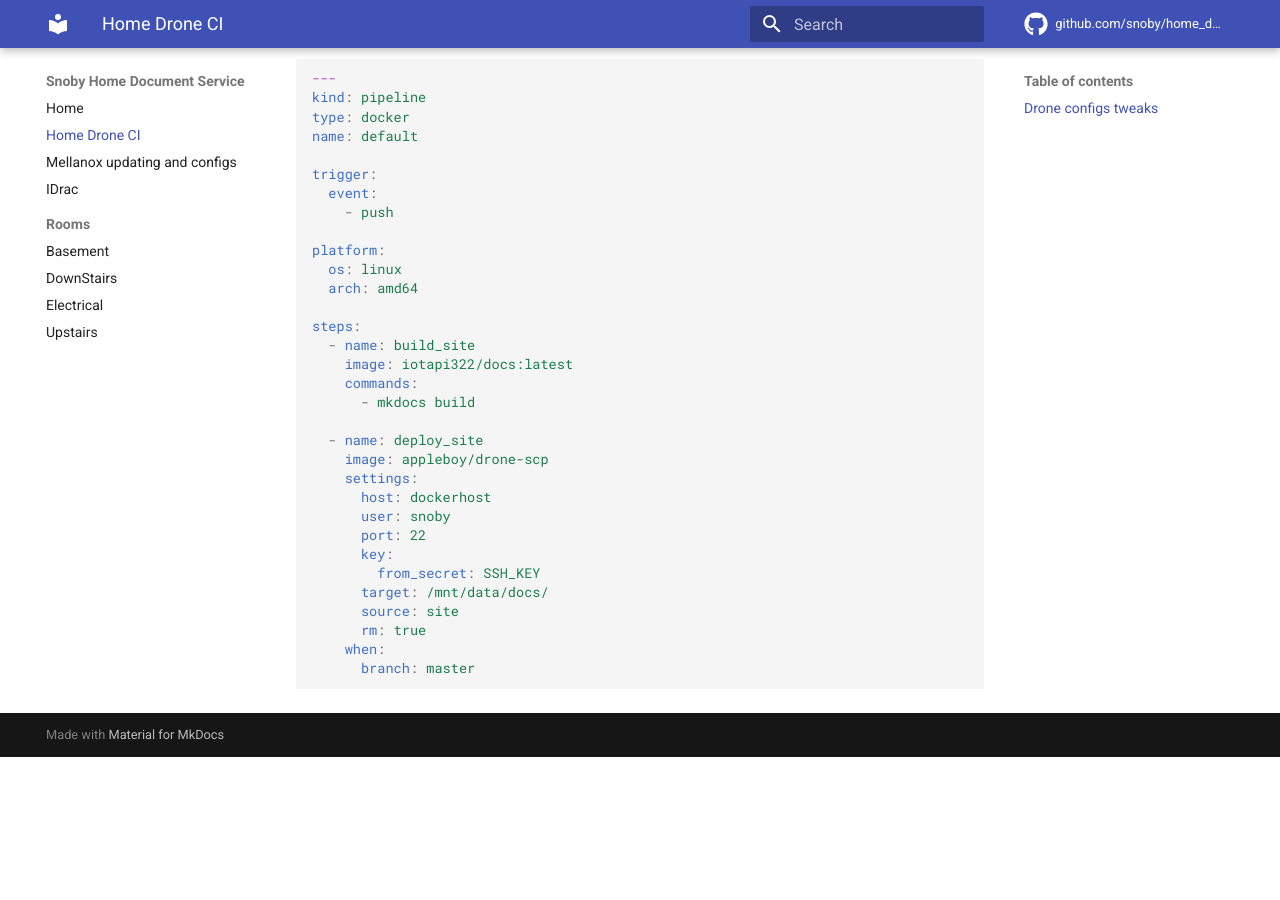
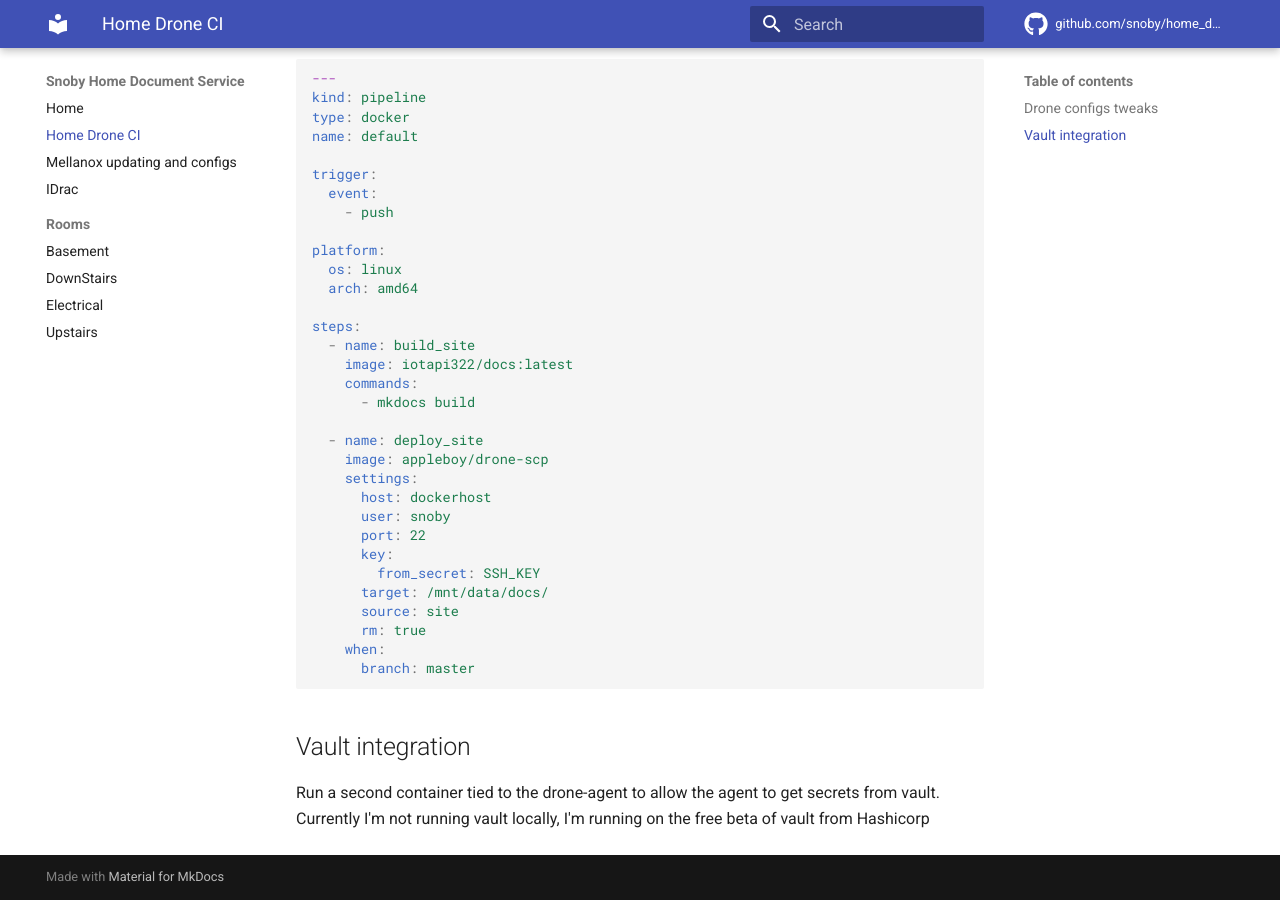
Before and after one commit to snoby/home_docs, an MkDocs documentation site: the page built from docs/drone.md, in a window 1280 px wide and 900 px high, scrolled down 1525 px. Built offline with MkDocs 1.6.1 and Material for MkDocs 9.7.7, drawn with Linux system fonts in a browser that asks for light colours; comment, search, counter and statistics services are not loaded; before the commit the page ends 2282 px from its top, so only the background shows below that.

Commit message:
added some vault docs

````diff
--- a/docs/drone.md
+++ b/docs/drone.md
@@ -100,3 +100,7 @@ steps:
     when:
       branch: master
 ```
+
+## Vault integration
+
+Run a second container tied to the drone-agent to allow the agent to get secrets from vault.  Currently I'm not running vault locally, I'm running  on the free beta of vault from Hashicorp
````
